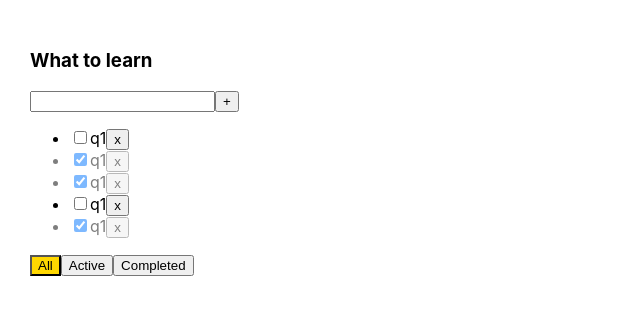
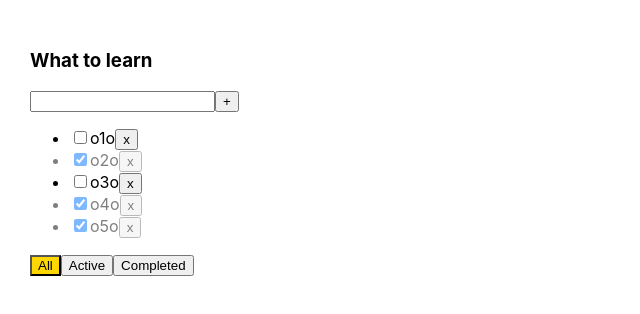
Before and after one commit to Ristretto1/inc_todolist_independent, a React (Create React App) app: page / in a window 1280 px wide. Shown: the top 314 px of the page, without its empty margins (0-640 px from the left). Built offline with nearby package versions, Linux system fonts and the light colour scheme.

Commit message:
reCreate todolist

```diff
--- a/src/App.css
+++ b/src/App.css
@@ -7,19 +7,20 @@
     margin-right: 50px;
 }
 
+.taskDone {
+    opacity: 0.5;
+}
+
+.errorBorder {
+    border: 2px solid red;
+    outline: none;
+}
+
 .errorText {
     color: red;
     font-weight: bold;
 }
 
-.errorInput {
-  border: red 2px solid;
-}
-
-.filterBtnActive {
+.activeFilterButton {
     background-color: gold;
 }
-
-.isDoneTask {
-  opacity: 0.5;
-}
--- a/src/App.tsx
+++ b/src/App.tsx
@@ -1,31 +1,39 @@
 import React, {useState} from 'react';
 import './App.css';
-import TodoList from './components/TodoList';
+import {Button} from './components/Button';
 import {v1} from 'uuid';
-
-export type FilterType = 'all' | 'active' | 'completed'
+import {TasksList} from './components/TasksList';
+import {Input} from './components/Input';
+import InputBlock from './components/InputBlock';
+import {TodoList} from './components/TodoList';
 
 export type TaskType = {
     id: string,
     task: string,
     isDone: boolean
 }
+export type FilterType = 'all' | 'active' | 'completed'
 
 function App() {
+    const [tasks, setTasks] = useState<Array<TaskType>>([
+        {id: v1(), task: 'o1o', isDone: false},
+        {id: v1(), task: 'o2o', isDone: true},
+        {id: v1(), task: 'o3o', isDone: false},
+        {id: v1(), task: 'o4o', isDone: true},
+        {id: v1(), task: 'o5o', isDone: true},
+    ])
+    const [title, setTitle] = useState<string>('')
     const [filter, setFilter] = useState<FilterType>('all')
-    const [tasks, setTasks] = useState<Array<TaskType>>([
-        {id: v1(), task: 'q1', isDone: false},
-        {id: v1(), task: 'q1', isDone: true},
-        {id: v1(), task: 'q1', isDone: true},
-        {id: v1(), task: 'q1', isDone: false},
-        {id: v1(), task: 'q1', isDone: true},
-    ])
 
-    let filteredTask = tasks
-    if (filter === 'active') filteredTask = tasks.filter(t => !t.isDone)
-    if (filter === 'completed') filteredTask = tasks.filter(t => t.isDone)
-    const filterSwitcher = (filter: FilterType) => {
-        setFilter(filter)
+
+    const CheckBoxSwitcher = (id: string, isDone: boolean) => {
+        let task = tasks.find(t => t.id === id)
+        if (task) {
+            task.isDone = isDone
+            const copy = [...tasks]
+            setTasks(copy)
+        }
+
     }
 
     const removeTask = (id: string) => {
@@ -37,22 +45,21 @@ function App() {
         setTasks([newTask, ...tasks])
     }
 
-    const checkboxStatusSwitcher = (id: string, isDone: boolean) => {
-        let task = tasks.find(t => t.id === id)
-        if (task) task.isDone = isDone
-        const copy = [...tasks]
-        setTasks(copy)
-    }
+    let filteredTasks = tasks
+    if (filter === 'active') filteredTasks = tasks.filter(t => !t.isDone)
+    if (filter === 'completed') filteredTasks = tasks.filter(t => t.isDone)
 
     return (
         <div className="App">
             <TodoList
-                tasks={filteredTask}
-                filterSwitcher={filterSwitcher}
+                title={title}
+                tasks={filteredTasks}
+                setTitle={setTitle}
+                addTask={addTask}
                 removeTask={removeTask}
-                addTask={addTask}
-                checkboxStatusSwitcher={checkboxStatusSwitcher}
-                filter = {filter}
+                setFilter={setFilter}
+                CheckBoxSwitcher={CheckBoxSwitcher}
+                filter={filter}
             />
         </div>
     );
--- a/src/components/Button.tsx
+++ b/src/components/Button.tsx
@@ -6,13 +6,13 @@ type ButtonPropsType = {
     className?: string
 }
 
-export const Button: React.FC<ButtonPropsType> = (props) => {
+export const Button: React.FC<ButtonPropsType> = ({name, callback, className}) => {
 
-    const onClickHandler = () => {
-        props.callback()
-    }
+    const onClickButtonHandler = () => [
+        callback()
+    ]
 
     return (
-        <button className={props.className} onClick={onClickHandler}>{props.name}</button>
+        <button className={className} onClick={onClickButtonHandler}>{name}</button>
     );
 };
--- /dev/null
+++ b/src/components/FilterButtonBlock.tsx
@@ -0,0 +1,34 @@
+import React from 'react';
+import {Button} from './Button';
+import {FilterType} from '../App';
+
+type FilterButtonBlockPropsType = {
+    setFilter: (filter: FilterType) => void
+    filter: FilterType
+}
+
+export const FilterButtonBlock: React.FC<FilterButtonBlockPropsType> = ({setFilter, filter}) => {
+
+    const onClickSwitchFilter = (filter: FilterType) => {
+        setFilter(filter)
+    }
+
+    return (
+        <div>
+            <Button
+                className={filter === 'all' ? 'activeFilterButton' : ''}
+                name={'All'}
+                callback={() => onClickSwitchFilter('all')}
+            />
+            <Button
+                className={filter === 'active' ? 'activeFilterButton' : ''}
+                name={'Active'}
+                callback={() => onClickSwitchFilter('active')}
+            />
+            <Button
+                className={filter === 'completed' ? 'activeFilterButton' : ''}
+                name={'Completed'}
+                callback={() => onClickSwitchFilter('completed')}/>
+        </div>
+    );
+};
--- /dev/null
+++ b/src/components/InputBlock.tsx
@@ -0,0 +1,37 @@
+import React, {useState} from 'react';
+import {Input} from './Input';
+import {Button} from './Button';
+
+type InputBlockPropsType ={
+    title: string
+    setTitle: (title: string) => void
+    addTask: (title: string) => void
+}
+
+const InputBlock: React.FC<InputBlockPropsType> = ({title, setTitle, addTask}) => {
+    const [error, setError] = useState<string>('')
+    const onAddTaskHandler = () => {
+        if (title.trim() === '') {
+            setError('Поле ввода обязательно')
+            return
+        }
+        addTask(title.trim())
+        setTitle('')
+    }
+
+    return (
+        <div>
+            <Input
+                title={title}
+                setTitle={setTitle}
+                callback={onAddTaskHandler}
+                setError={setError}
+                className = {error ? 'errorBorder': ''}
+            />
+            <Button name={'+'} callback={onAddTaskHandler}/>
+            <div className={'errorText'}>{error}</div>
+        </div>
+    );
+};
+
+export default InputBlock;
--- /dev/null
+++ b/src/components/TasksList.tsx
@@ -0,0 +1,38 @@
+import React, {ChangeEvent} from 'react';
+import {Button} from './Button';
+import {TaskType} from '../App';
+
+type TasksListPropsType = {
+    tasks: Array<TaskType>
+    removeTask: (id: string) => void
+    CheckBoxSwitcher: (id: string, isDone: boolean) => void
+}
+
+export const TasksList: React.FC<TasksListPropsType> = ({tasks, removeTask, CheckBoxSwitcher}) => {
+
+    const onClickRemoveTask = (id: string) => {
+        removeTask(id)
+    }
+
+    const onChangeCheckBoxSwitcher = (id: string, e: ChangeEvent<HTMLInputElement>) => {
+        CheckBoxSwitcher(id, e.currentTarget.checked)
+    }
+
+    return (
+        <ul>
+            {tasks.map(t => {
+                return (
+                    <li key={t.id} className={t.isDone ? 'taskDone' : ''}>
+                        <input
+                            type="checkbox"
+                            checked={t.isDone}
+                            onChange={(e) => onChangeCheckBoxSwitcher(t.id, e)}
+                        />
+                        <span>{t.task}</span>
+                        <Button name={'x'} callback={() => onClickRemoveTask(t.id)}/>
+                    </li>
+                )
+            })}
+        </ul>
+    );
+};
--- a/src/components/TodoList.tsx
+++ b/src/components/TodoList.tsx
@@ -1,82 +1,29 @@
-import React, {ChangeEvent, useState} from 'react';
+import React from 'react';
+import InputBlock from './InputBlock';
+import {TasksList} from './TasksList';
 import {Button} from './Button';
 import {FilterType, TaskType} from '../App';
-import {Input} from './Input';
+import {FilterButtonBlock} from './FilterButtonBlock';
 
 type TodoListPropsType = {
+    title: string
+    setTitle: (title: string) => void
+    addTask: (title: string) => void
     tasks: Array<TaskType>
-    filterSwitcher: (filter: FilterType) => void
     removeTask: (id: string) => void
-    addTask: (title: string) => void
-    checkboxStatusSwitcher: (id: string, isDone: boolean) => void
+    setFilter: (filter: FilterType) => void
+    CheckBoxSwitcher: (id: string, isDone: boolean) => void
     filter: FilterType
 }
 
-const TodoList: React.FC<TodoListPropsType> = (props) => {
-
-    const onClickFilterSwitcher = (filter: FilterType) => {
-        props.filterSwitcher(filter)
-    }
-    const onClickRemoveHandler = (id: string) => {
-        props.removeTask(id)
-    }
-
-    const [title, setTitle] = useState<string>('')
-    const [error, setError] = useState<string>('')
-    const addTaskHandler = () => {
-        if (title.trim() === '') {
-            setError('Введите имя')
-            return
-        }
-        props.addTask(title.trim())
-        setTitle('')
-    }
-
-    const onChangeCheckboxHandler = (id: string, e: ChangeEvent<HTMLInputElement>) => {
-        props.checkboxStatusSwitcher(id, e.currentTarget.checked)
-    }
-
-
+export const TodoList: React.FC<TodoListPropsType> = ({title, setTitle, addTask, tasks, removeTask, setFilter, CheckBoxSwitcher, filter}) => {
     return (
         <div>
             <h3>What to learn</h3>
-            <div>
-                <Input
-                    title={title}
-                    setTitle={setTitle}
-                    callback={addTaskHandler}
-                    setError={setError}
-                    className={error ? 'errorInput' : ''}
-                />
-                <Button name={'+'} callback={addTaskHandler}/>
-                {error && <div className={'errorText'}>{error}</div>}
-            </div>
 
-            <ul>
-                {props.tasks.map(t => {
-                    return (
-                        <li key={t.id} className={t.isDone ? 'isDoneTask' : ''}>
-                            <input type="checkbox"
-                                   checked={t.isDone}
-                                   onChange={(e) => onChangeCheckboxHandler(t.id, e)}
-                            />
-                            <span>{t.task}</span>
-                            <Button name={'x'} callback={() => onClickRemoveHandler(t.id)}/>
-                        </li>
-                    )
-                })}
-            </ul>
-
-            <div>
-                <Button className={props.filter === 'all' ? 'filterBtnActive' : ''} name={'All'}
-                        callback={() => onClickFilterSwitcher('all')}/>
-                <Button className={props.filter === 'active' ? 'filterBtnActive' : ''} name={'Active'}
-                        callback={() => onClickFilterSwitcher('active')}/>
-                <Button className={props.filter === 'completed' ? 'filterBtnActive' : ''} name={'Completed'}
-                        callback={() => onClickFilterSwitcher('completed')}/>
-            </div>
+            <InputBlock title={title} setTitle={setTitle} addTask={addTask}/>
+            <TasksList tasks={tasks} removeTask={removeTask} CheckBoxSwitcher={CheckBoxSwitcher}/>
+            <FilterButtonBlock setFilter={setFilter} filter={filter}/>
         </div>
     );
 };
-
-export default TodoList;
```
Also changed, not shown: src/components/Input.tsx (+13 -8 lines). Lines whose indentation alone changed are shown as unchanged.
